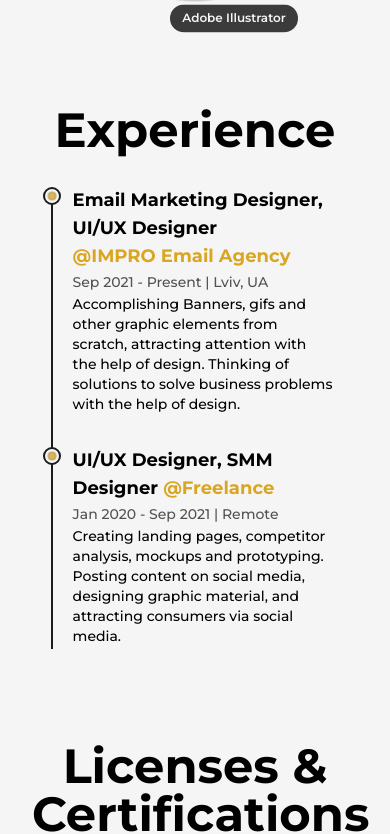
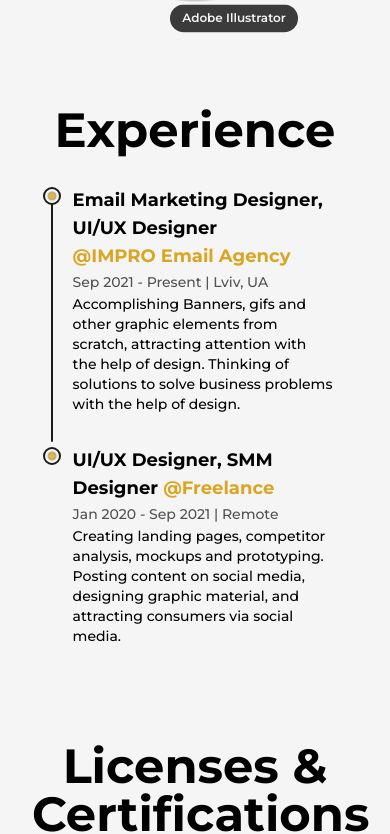
Before and after one commit to natalia-belei/natalia-belei.github.io, a Next.js app in the folder reactportfolio/: page /about in a window 390 px wide. Shown: the part 1885-2719 px from the top of the page. Built offline with nearby package versions, Linux system fonts and the light colour scheme.

Commit message:
Enhance Timeline animation

```diff
--- a/reactportfolio/src/components/Timeline.js
+++ b/reactportfolio/src/components/Timeline.js
@@ -8,11 +8,11 @@ const Timeline = ({ data, title }) => {
     const ref = useRef(null);
     const { scrollYProgress } = useScroll({
         target: ref,
-        offset: ["start center", "center center"]
+        offset: ["start end", "center start"]
     });
 
     return (
-        <div className='w-full mt-48 mb-32 md:mt-32 md:mb-16 sm:mt-24 sm:mb-8'>
+        <div className='w-full mt-48 mb-32 md:my-32 sm:my-24'>
             <h2 className='w-full font-bold text-8xl text-center mb-16 md:text-6xl sm:text-5xl sm:mb-8'>
                 {title}
             </h2>
```
